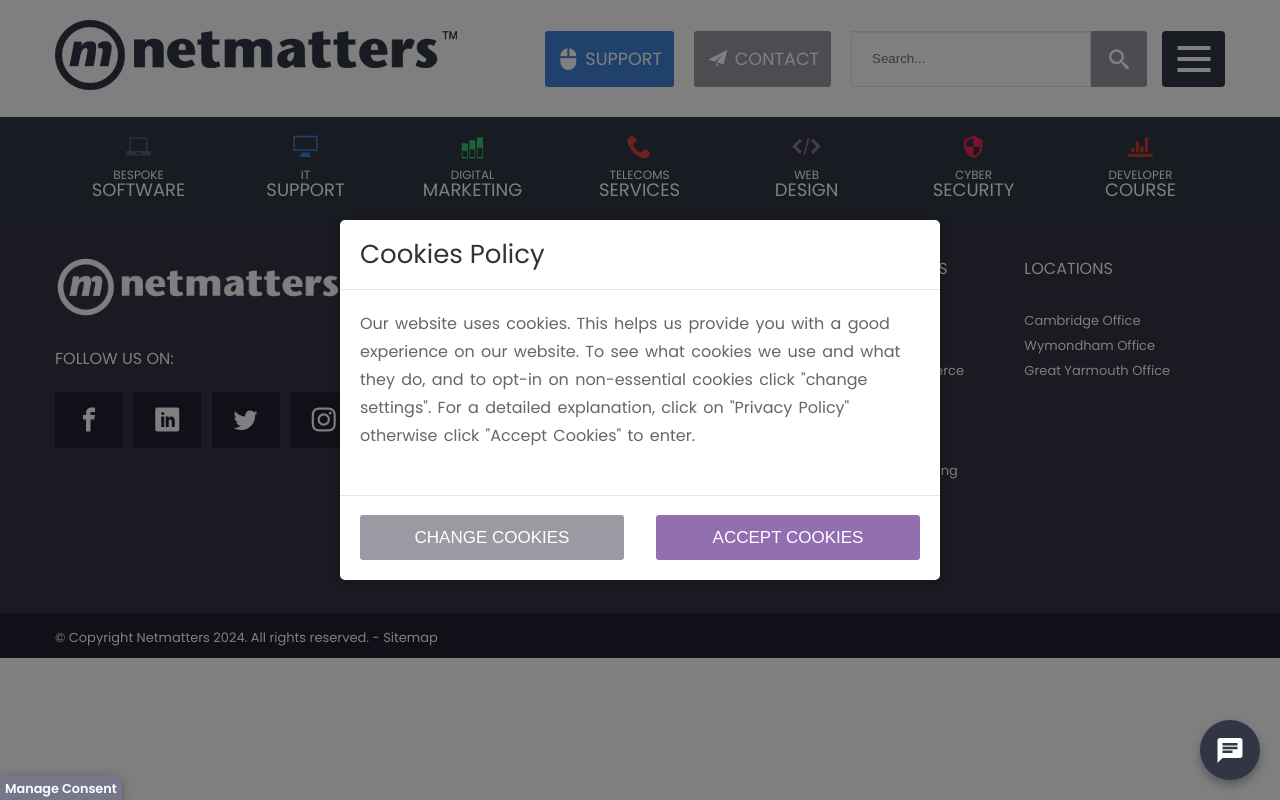
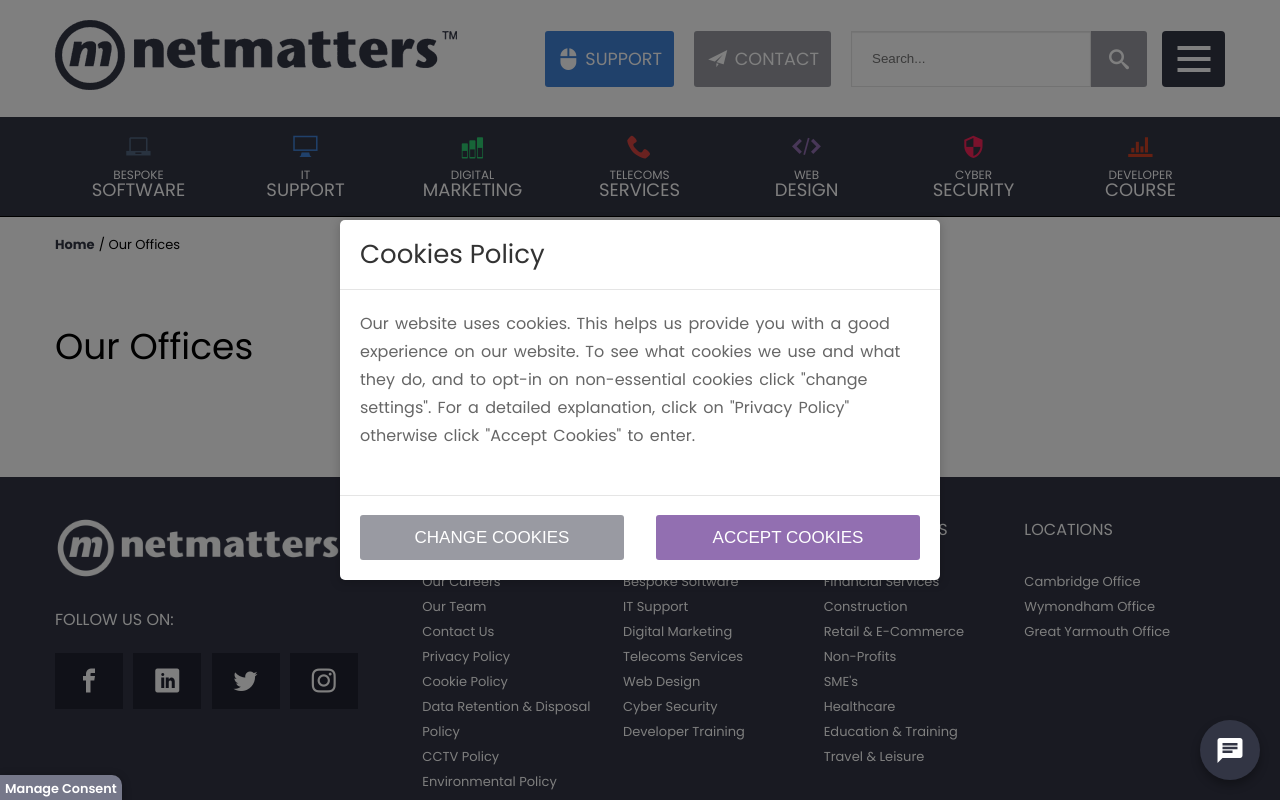
Before and after one commit to roff-dev/NetMatters-HTML-and-CSS-Assessment, a PHP site: page /contact.php in a window 1280 px wide. Run offline with PHP 8.4, Linux system fonts and the light colour scheme; some web fonts are replaced.

Commit message:
contact structure

```diff
--- a/contact.php
+++ b/contact.php
@@ -3,6 +3,52 @@
 ?>
 
 
+<div class="content-wrapper">
+    <div class="location-bar">
+        <div class="container">
+            <ul class="breadcrumb">
+                <li><a href="#">Home</a></li>
+                <li>/ Our Offices</li>
+            </ul>
+        </div>
+    </div>
+
+    <div class="contact-header">
+        <div class="container">
+            <h1>Our Offices</h1>
+        </div>
+    </div>
+
+    <div class="offices">
+        <div class="container">
+            <div class="office-cards">
+                <div class="office-1">
+                    <img src="" alt="">
+                    <div class="office-content">
+
+                    </div>
+                </div>
+                <div class="office-2">
+                    <img src="" alt="">
+                    <div class="office-content">
+
+                    </div>
+                </div>
+                <div class="office-3">
+                <img src="" alt="">
+                    <div class="office-content">
+
+                    </div>
+                </div>
+            </div>
+        </div>
+    </div>
+
+
+</div>
+
+
+
 <?php
 include ("inc/footer.php");
 ?>
--- a/css/styles.css
+++ b/css/styles.css
@@ -750,6 +750,56 @@
   }
 }
 
+.breadcrumb {
+  padding: 0;
+  margin: 0;
+}
+.breadcrumb a {
+  text-decoration: none;
+  color: #333645;
+  font-weight: 700;
+}
+.breadcrumb li {
+  list-style: none;
+  padding: 0;
+  display: inline-block;
+  font-size: 13px;
+}
+
+.contact-header {
+  margin: 0 0 50px;
+  padding: 24px 0;
+  background-color: #333645;
+}
+.contact-header h1 {
+  margin: 0;
+  color: white;
+  font-weight: 400;
+  font-size: 36px;
+}
+
+.location-bar {
+  display: none;
+}
+
+@media (min-width: 768px) {
+  .location-bar {
+    display: block;
+    border-top: 1px solid black;
+    padding: 14px 0 13px;
+  }
+}
+@media (min-width: 992px) {
+  .contact-header {
+    background-color: white;
+    margin: 50px 0 0;
+    padding: 0;
+  }
+  .contact-header h1 {
+    margin: 0 0 28px;
+    color: black;
+  }
+}
 .welcome {
   background-color: #333645;
   width: 100%;
--- /dev/null
+++ b/scss/partials/layout/_contact.scss
@@ -0,0 +1,52 @@
+.breadcrumb {
+    padding: 0;
+    margin: 0;
+    a {
+        text-decoration: none;
+        color: $color-main;
+        font-weight: 700;
+    }
+    li {
+        list-style: none;
+        padding: 0;
+        display: inline-block;
+        font-size: 13px;
+    }
+}
+
+.contact-header {
+    margin: 0 0 50px;
+    padding: 24px 0;
+    //padding-top: 50px;
+    background-color: $color-main;
+    h1 {
+        margin: 0;
+        color: white;
+        font-weight: 400;
+        font-size: 36px;
+    }
+}
+.location-bar {
+    display: none;
+}
+
+
+
+@include mq('s') {
+    .location-bar {
+        display: block;
+        border-top: 1px solid black;
+        padding: 14px 0 13px;
+    }
+}
+@include mq('m') {
+    .contact-header {
+        background-color: white;
+        margin: 50px 0 0;
+        padding: 0;
+        h1 {
+            margin: 0 0 28px;
+            color: black;
+        }
+    }
+}
--- a/scss/partials/layout/_index.scss
+++ b/scss/partials/layout/_index.scss
@@ -2,3 +2,4 @@
 @import 'float';
 @import 'footer';
 @import 'grid';
+@import 'contact';
```
Also changed, not shown: 1 other file.
